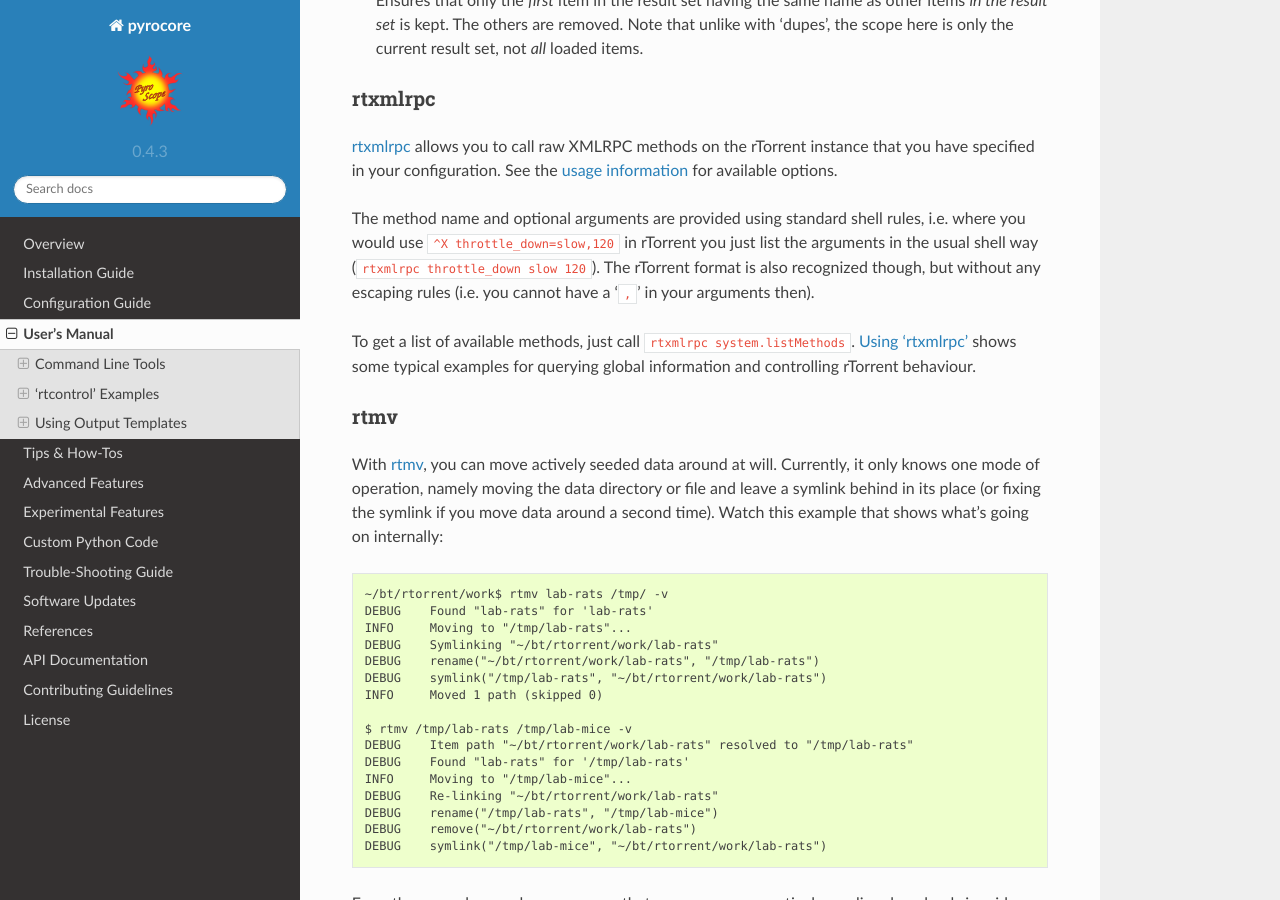
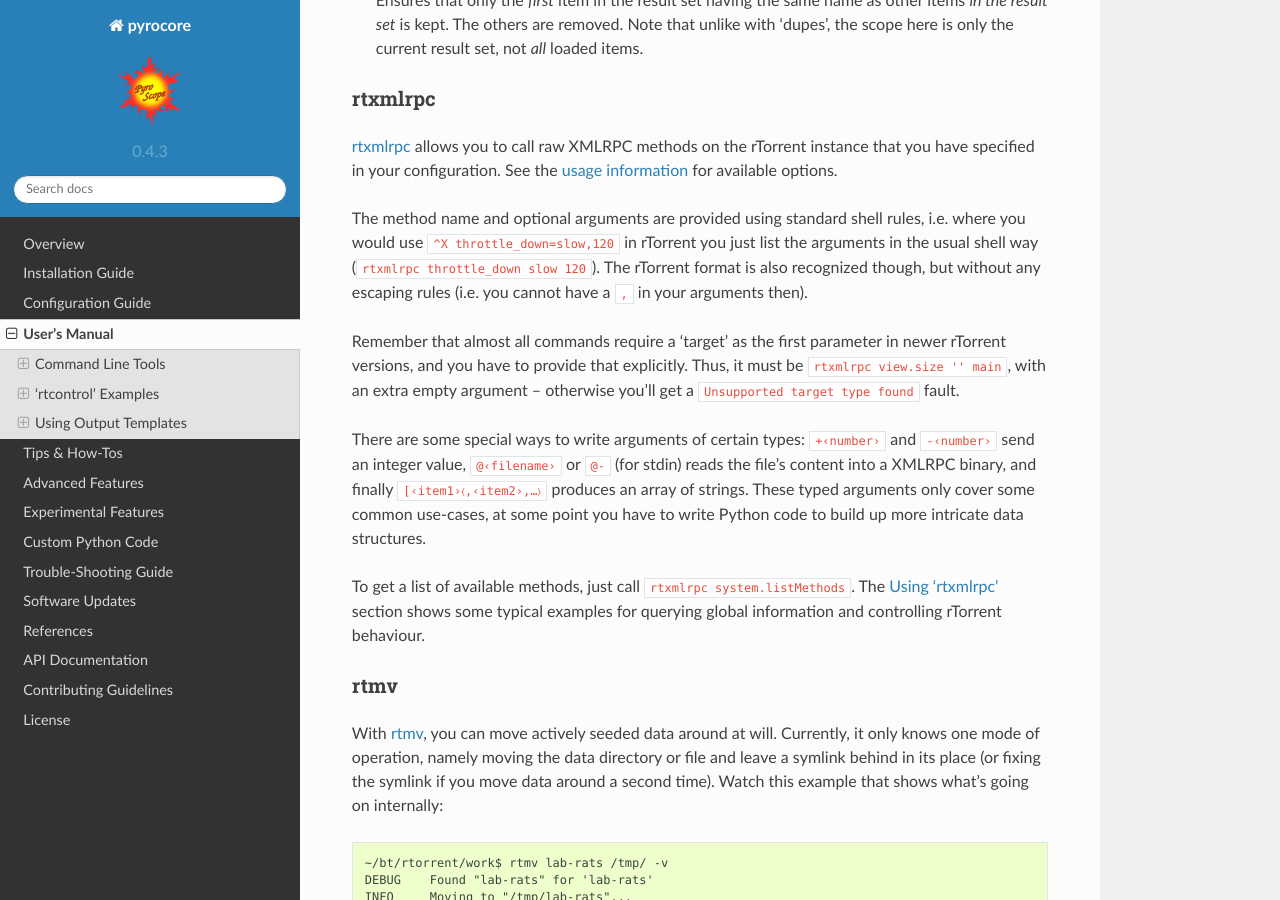
Before and after one commit to pyroscope/pyrocore, a Sphinx documentation site: the page built from docs/usage.rst, in a window 1280 px wide and 900 px high, scrolled down 7913 px. Built offline with Sphinx 7.4.7 and the Read the Docs theme 2.0.0, drawn with Linux system fonts in a browser that asks for light colours; pages that are not in the unit, such as notebooks, are missing from menus.

Commit message:
docs: rtxmlrpc details

```diff
--- a/docs/usage-cli-tools.rst
+++ b/docs/usage-cli-tools.rst
@@ -421,10 +421,23 @@ rules, i.e. where you would use ``^X throttle_down=slow,120`` in
 rTorrent you just list the arguments in the usual shell way
 (``rtxmlrpc throttle_down slow 120``). The rTorrent format is also
 recognized though, but without any escaping rules (i.e. you cannot have
-a '``,``' in your arguments then).
+a ``,`` in your arguments then).
+
+Remember that almost all commands require a ‘target’ as the first parameter
+in newer rTorrent versions, and you have to provide that explicitly.
+Thus, it must be ``rtxmlrpc view.size '' main``, with an extra empty argument
+– otherwise you'll get a ``Unsupported target type found`` fault.
+
+There are some special ways to write arguments of certain types:
+``+‹number›`` and ``-‹number›`` send an integer value,
+``@‹filename›`` or ``@-`` (for stdin) reads the file's content into a XMLRPC binary,
+and finally ``[‹item1›〈,‹item2›,…〉`` produces an array of strings.
+These typed arguments only cover some common use-cases,
+at some point you have to write Python code to build up more intricate data structures.
+
 
 To get a list of available methods, just call ``rtxmlrpc system.listMethods``.
-:ref:`RtXmlRpcExamples` shows some typical examples for querying global information
+The :ref:`RtXmlRpcExamples` section shows some typical examples for querying global information
 and controlling rTorrent behaviour.
 
 
```
